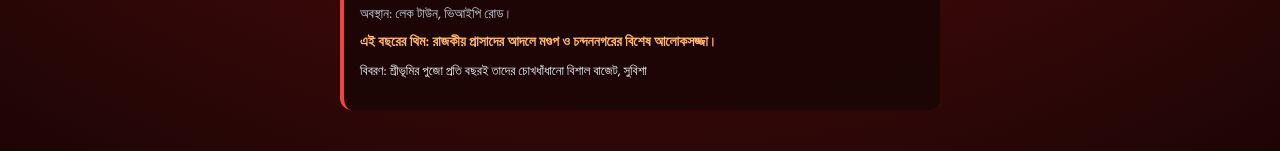
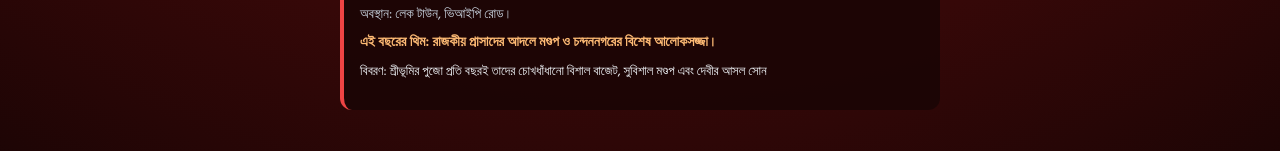
Before and after one commit to haldersujit344-coder/Durga-puja-2026__2030, a plain HTML site: page index.html in a window 1280 px wide. Shown: the part 903-1054 px from the top of the page. Drawn offline with Linux system fonts and the light colour scheme; a web font is replaced by a local one.

Commit message:
Update index.html

```diff
--- a/index.html
+++ b/index.html
@@ -250,7 +250,7 @@
       color: #ffedd5;
     }
 
-    /* Floating Stack with Deep Red Ring */
+    /* Floating Buttons */
     .floating-stack {
       position: fixed;
       bottom: 24px;
@@ -561,7 +561,7 @@
     <div class="menu-bar"></div>
   </div>
 
-  <!-- Unhide Button (Cross) -->
+  <!-- Unhide Button -->
   <div class="unhide-btn" id="unhide-btn" onclick="toggleHideUI(false)">X</div>
 
   <!-- Settings Drawer Overlay -->
@@ -702,4 +702,4 @@
       <div class="pandal-name">১. শ্রীভূমি স্পোর্টিং ক্লাব</div>
       <div class="pandal-loc" id="p1-loc">অবস্থান: লেক টাউন, ভিআইপি রোড।</div>
       <div class="pandal-theme" id="p1-thm">এই বছরের থিম: রাজকীয় প্রাসাদের আদলে মণ্ডপ ও চন্দননগরের বিশেষ আলোকসজ্জা।</div>
-      <div class="pandal-desc" id="p1-dsc">বিবরণ: শ্রীভূমির পুজো প্রতি বছরই তাদের চোখধাঁধানো বিশাল বাজেট, সুবিশা
+      <div class="pandal-desc" id="p1-dsc">বিবরণ: শ্রীভূমির পুজো প্রতি বছরই তাদের চোখধাঁধানো বিশাল বাজেট, সুবিশাল মণ্ডপ এবং দেবীর আসল সোন
```
